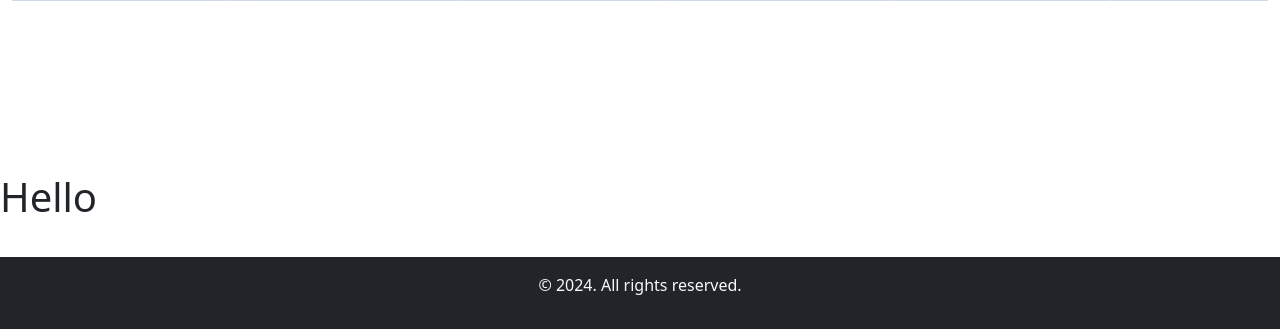
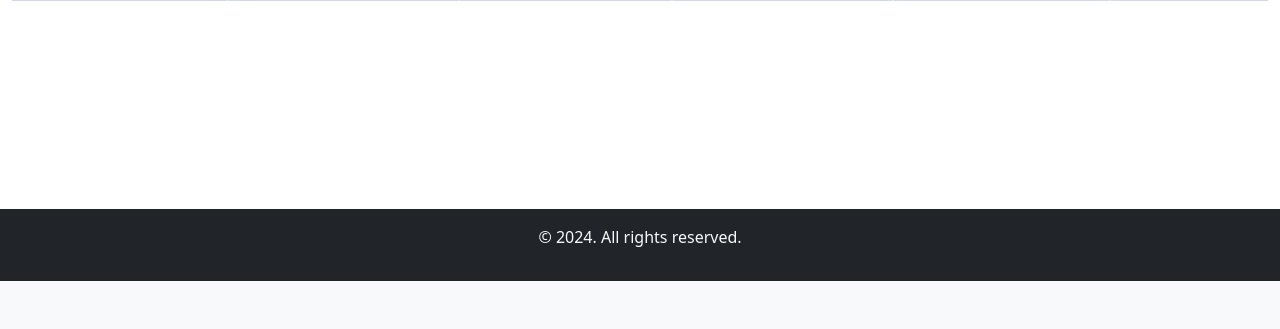
Before and after one commit to Radhadalvi-pcccs-4259/flask-app, a Flask app: page / in a window 1280 px wide. Shown: the part 690-1019 px from the top of the page. After the commit the page ends 971 px from the top, so only its background shows below. Run offline with Flask 3, Linux system fonts and the light colour scheme; some libraries are stand-ins or nearby versions.

Commit message:
Updated index

```diff
--- a/templates/index.html
+++ b/templates/index.html
@@ -28,5 +28,4 @@
     </button>
   </div>
 </div>
-<h1>Hello</h1>
 {% endblock %}
```
